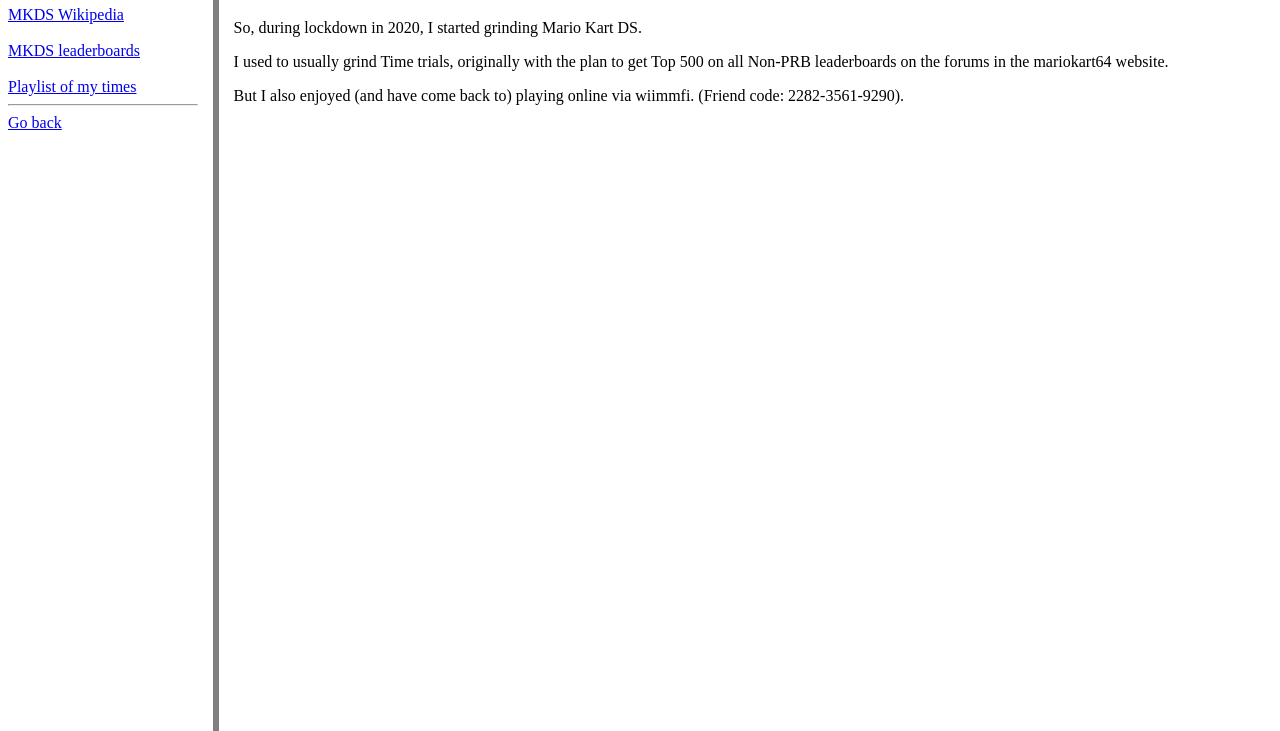
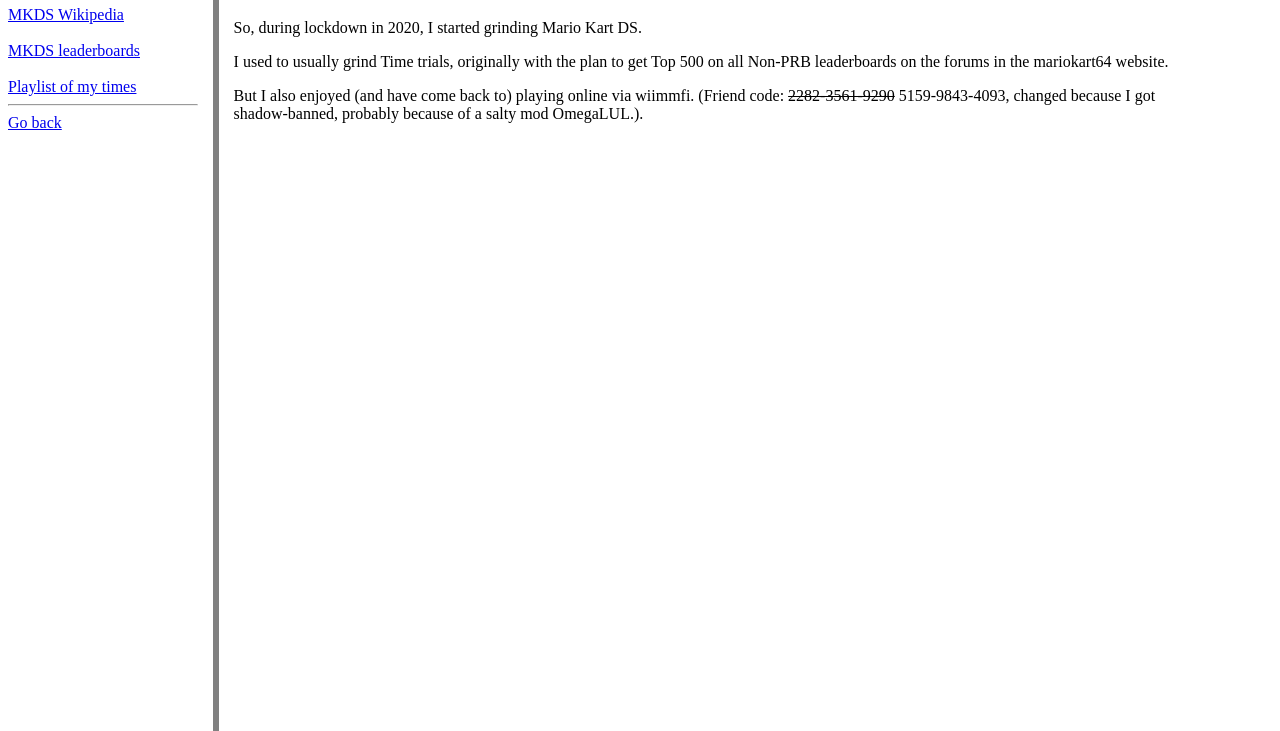
Before and after one commit to 1Codealot/1cubealot-uk, a plain HTML site: page mkds/index.html in a window 1280 px wide. Shown: the part 69-800 px from the top of the page. Drawn offline with Linux system fonts and the light colour scheme; a web font is replaced by a local one.

Commit message:
Changed wiimmfi friend code because of salty mod OmegaLUL

```diff
--- a/mkds/index.html
+++ b/mkds/index.html
@@ -25,7 +25,7 @@
         <h1>MKDS Stuff</h1>
         <p>So, during lockdown in 2020, I started grinding Mario Kart DS.</p>
         <p>I used to usually grind Time trials, originally with the plan to get Top 500 on all Non-PRB leaderboards on the forums in the mariokart64 website.</p>
-        <p>But I also enjoyed (and have come back to) playing online via wiimmfi. (Friend code: 2282-3561-9290).</p>
+        <p>But I also enjoyed (and have come back to) playing online via wiimmfi. (Friend code: <s>2282-3561-9290</s> 5159-9843-4093, changed because I got shadow-banned, probably because of a salty mod OmegaLUL.).</p>
     </div>
 </body>
 </html>
```
